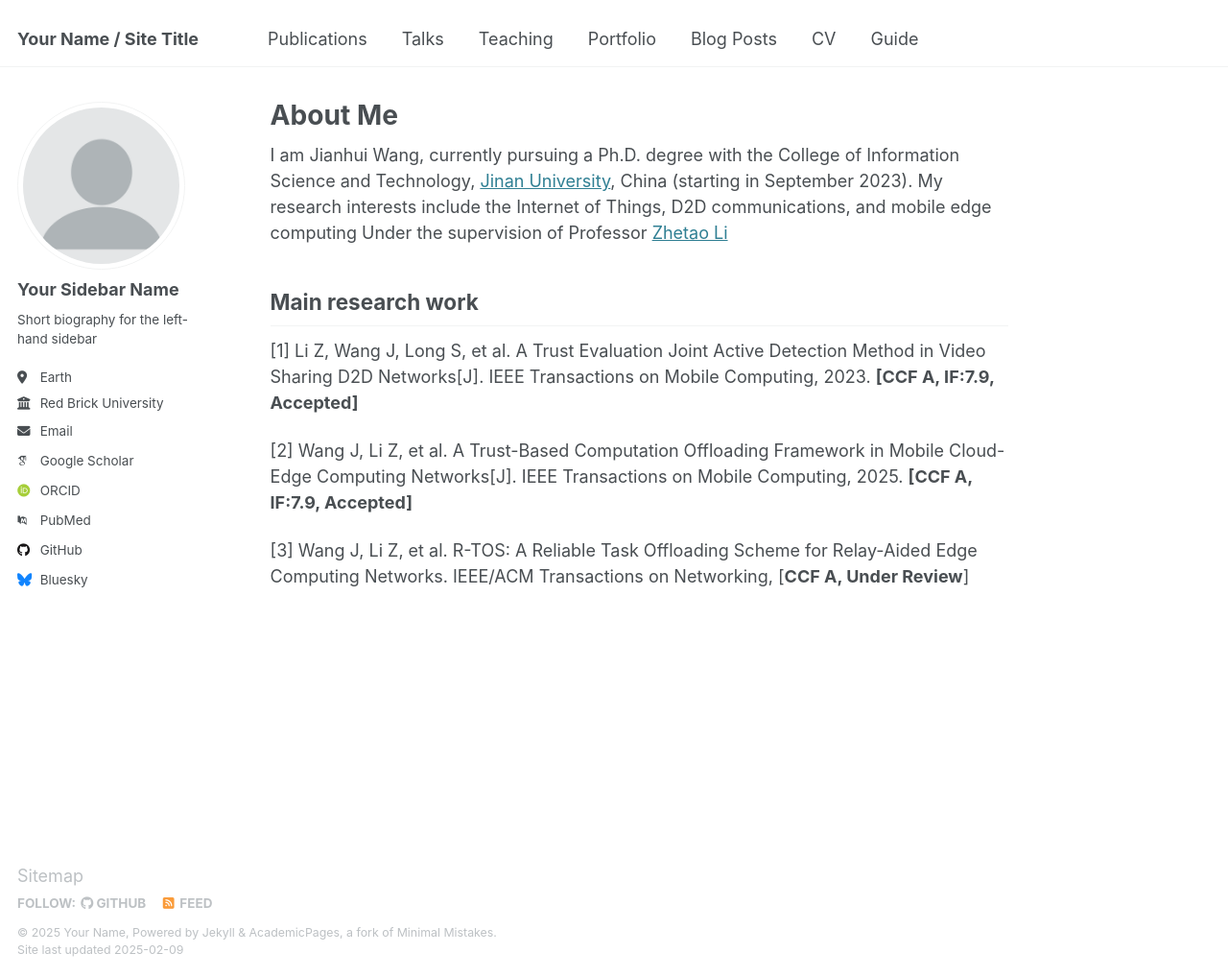
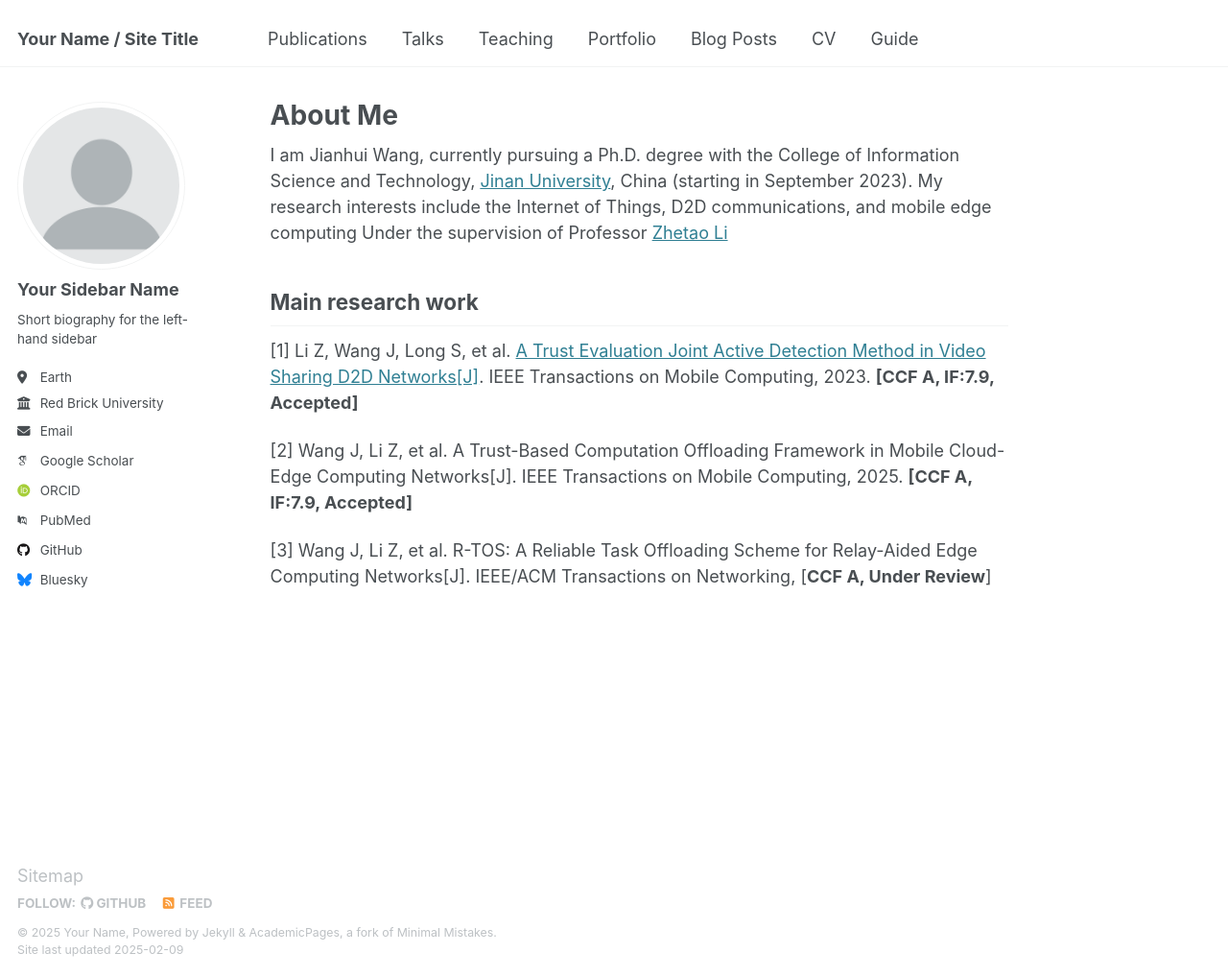
Before and after one commit to TranferWang/TranferWang.github.io, a Jekyll site: the page built from _pages/about.md, in a window 1280 px wide and 1018 px high. Shown: the whole window at 96% size. Built offline with Jekyll 4.4.1, drawn with Linux system fonts in a browser that asks for light colours; some web fonts are replaced; part of the change alters nothing that is shown.

```diff
--- a/_pages/about.md
+++ b/_pages/about.md
@@ -11,8 +11,8 @@ I am Jianhui Wang, currently pursuing a Ph.D. degree with the College of Informa
 
 Main research work
 ------
-[1] Li Z, Wang J, Long S, et al. A Trust Evaluation Joint Active Detection Method in Video Sharing D2D Networks[J]. IEEE Transactions on Mobile Computing, 2023. **[CCF A, IF:7.9, Accepted]**
+[1] Li Z, Wang J, Long S, et al. [A Trust Evaluation Joint Active Detection Method in Video Sharing D2D Networks[J]](https://ieeexplore.ieee.org/document/10342716). IEEE Transactions on Mobile Computing, 2023. **[CCF A, IF:7.9, Accepted]**
 
 [2] Wang J, Li Z, et al. A Trust-Based Computation Offloading Framework in Mobile Cloud-Edge Computing Networks[J]. IEEE Transactions on Mobile Computing, 2025. **[CCF A, IF:7.9, Accepted]**
 
-[3] Wang J, Li Z, et al. R-TOS: A Reliable Task Offloading Scheme for Relay-Aided Edge Computing Networks. IEEE/ACM Transactions on Networking, [**CCF A, Under Review**]
+[3] Wang J, Li Z, et al. R-TOS: A Reliable Task Offloading Scheme for Relay-Aided Edge Computing Networks[J]. IEEE/ACM Transactions on Networking, [**CCF A, Under Review**]
```
